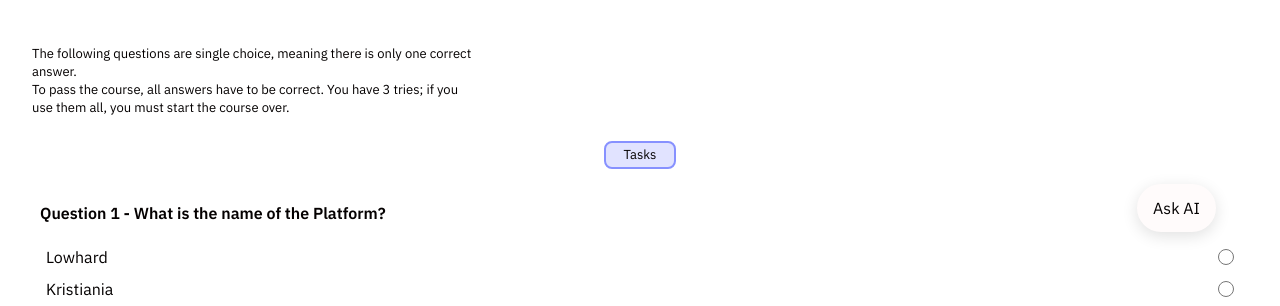
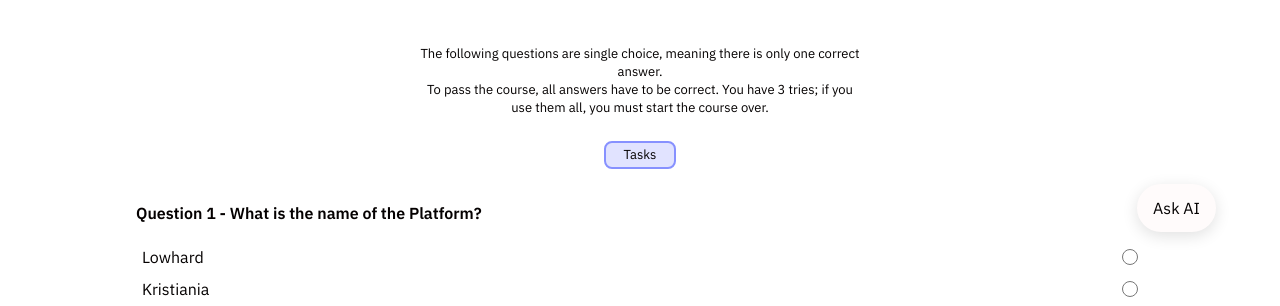
Before and after one commit to vikrei/tec1003-first-year-project, a plain HTML site: page frontend/pages/quiz.html in a window 1280 px wide. Shown: the part 468-774 px from the top of the page. Drawn offline with Linux system fonts and the light colour scheme; a web font is replaced by a local one.

Commit message:
fixed quiz margins on desktop and text centering

```diff
--- a/frontend/css/pages.css
+++ b/frontend/css/pages.css
@@ -3418,7 +3418,8 @@ main h1 {
 }
 
 .quiz-content {
-    width: 100%;
+    width: min(100%, var(--desktop-content-max-width));
+    margin-inline: auto;
     margin-top: var(--space-8);
 }
 
@@ -3442,9 +3443,10 @@ main h1 {
 
 .quiz-instructions {
     max-width: calc(var(--space-9) * 7);
-    margin: var(--space-8) 0 var(--space-5);
+    margin: var(--space-8) auto var(--space-5);
     font-size: var(--font-size-caption);
     line-height: var(--line-height-caption);
+    text-align: center;
 }
 
 .quiz-tasks-link {
```
